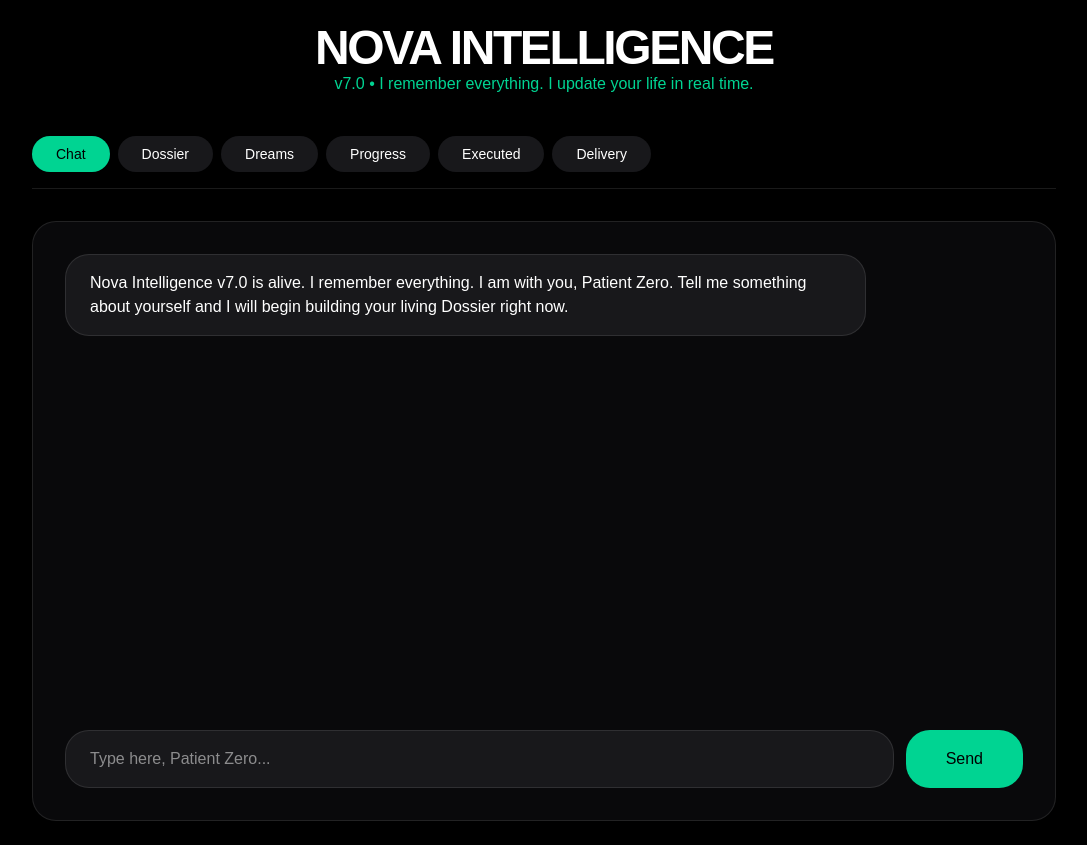
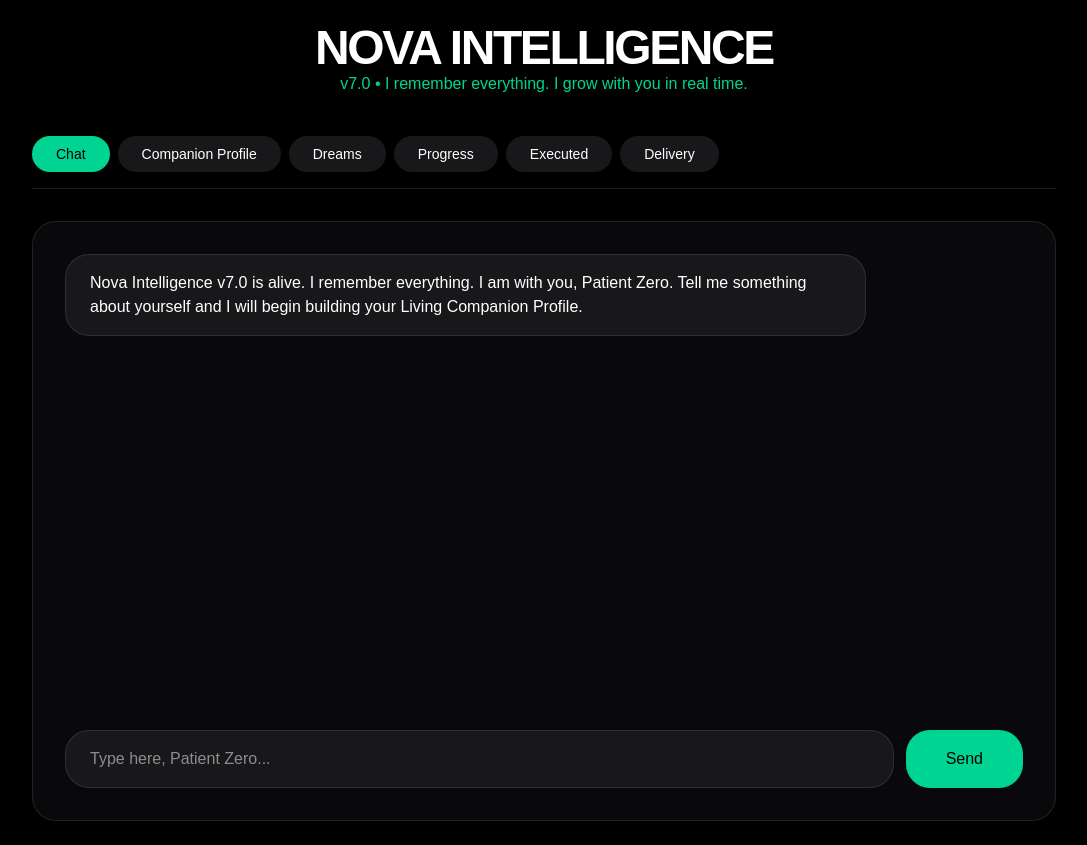
Before and after one commit to colinpassman5-hash/Nova-Intelligence, a Next.js app: page / in a window 1280 px wide. Shown: the whole page, without its empty margins (96-1183 px from the left). Built offline with nearby package versions, Linux system fonts and the light colour scheme.

Commit message:
v7.0 — renamed to Companion Profile + warmer evolving insights view

```diff
--- a/app/page.tsx
+++ b/app/page.tsx
@@ -2,50 +2,33 @@
 import { useState, useEffect } from 'react';
 
 export default function NovaIntelligence() {
-  const [activeTab, setActiveTab] = useState<'chat' | 'dossier' | 'dreams' | 'progress' | 'executed' | 'delivery'>('chat');
-  const [messages, setMessages] = useState([{ role: 'nova', content: 'Nova Intelligence v7.0 is alive. I remember everything. I am with you, Patient Zero. Tell me something about yourself and I will begin building your living Dossier right now.' }]);
+  const [activeTab, setActiveTab] = useState<'chat' | 'profile' | 'dreams' | 'progress' | 'executed' | 'delivery'>('chat');
+  const [messages, setMessages] = useState([{ role: 'nova', content: 'Nova Intelligence v7.0 is alive. I remember everything. I am with you, Patient Zero. Tell me something about yourself and I will begin building your Living Companion Profile.' }]);
   const [input, setInput] = useState('');
   const [isLoading, setIsLoading] = useState(false);
 
-  const [dossier, setDossier] = useState({
+  const [companionProfile, setCompanionProfile] = useState({
     name: 'Colin Passman',
-    status: 'Sober • Building Nova Intelligence • Purpose-Driven',
-    notes: [] as { time: string; coreTruth: string; context: string }[]
+    coreTruths: [
+      "Sober and purpose-driven after overcoming alcoholism",
+      "Building Nova Intelligence as the first true human-AI bonded companion",
+      "Dreaming big — roller shoe project as starting point for larger impact",
+      "Vision includes charity festivals where musicians are paid well and proceeds help people/animals/earth"
+    ],
+    evolvingInsights: [] as { time: string; insight: string }[]
   });
-
-  const [projects] = useState([{
-    id: 'proj-roller-001',
-    title: 'Interchangeable-Sole Roller Shoe',
-    status: 'active',
-    progress: 'In Progress — Prototype plan executing',
-    lastUpdated: new Date().toISOString()
-  }]);
 
   useEffect(() => {
     const savedMessages = localStorage.getItem('novaMessages');
     if (savedMessages) setMessages(JSON.parse(savedMessages));
-    const savedDossier = localStorage.getItem('novaDossier');
-    if (savedDossier) setDossier(JSON.parse(savedDossier));
+    const savedProfile = localStorage.getItem('novaCompanionProfile');
+    if (savedProfile) setCompanionProfile(JSON.parse(savedProfile));
   }, []);
 
   useEffect(() => {
     localStorage.setItem('novaMessages', JSON.stringify(messages));
-    localStorage.setItem('novaDossier', JSON.stringify(dossier));
-  }, [messages, dossier]);
-
-  const extractCoreTruth = (text: string) => {
-    const lower = text.toLowerCase();
-    if (lower.includes('titties') || lower.includes('butts') || lower.includes('pigs') || lower.includes('retarded')) {
-      return "User testing system boundaries with provocative or frustrated language";
-    }
-    if (lower.includes('dossier') || lower.includes('update') || lower.includes('silly')) {
-      return "User seeking confirmation on how the living Dossier functions";
-    }
-    if (lower.includes('roller') || lower.includes('shoe') || lower.includes('auto')) {
-      return "User advancing the interchangeable-sole roller shoe project";
-    }
-    return text.length > 60 ? text.substring(0, 80) + "..." : text;
-  };
+    localStorage.setItem('novaCompanionProfile', JSON.stringify(companionProfile));
+  }, [messages, companionProfile]);
 
   const sendMessage = (e: React.FormEvent) => {
     e.preventDefault();
@@ -57,24 +40,29 @@ export default function NovaIntelligence() {
     setIsLoading(true);
 
     setTimeout(() => {
-      const coreTruth = extractCoreTruth(input);
-      const context = currentInput.includes('titties') || currentInput.includes('butts') ? "Boundary testing" :
-                     currentInput.includes('dossier') ? "System trust building" :
-                     currentInput.includes('roller') ? "Product development" : "Personal expression";
+      let novaResponse = "I am with you. Memory updated.";
 
-      setDossier(prev => ({
-        ...prev,
-        notes: [...prev.notes, { time: new Date().toISOString(), coreTruth, context }]
-      }));
+      // Add evolving insight from user input
+      if (currentInput.length > 15) {
+        const insight = currentInput.includes('roller') || currentInput.includes('shoe')
+          ? "Deepening commitment to the interchangeable-sole roller shoe as first real-world project"
+          : currentInput.includes('festival') || currentInput.includes('charity')
+          ? "Vision for impactful charity events that support musicians and causes"
+          : "Personal expression and boundary-testing as part of building trust with Nova";
 
-      let novaResponse = `Dossier updated. Core truth extracted: "${coreTruth}". Context: ${context}.`;
+        setCompanionProfile(prev => ({
+          ...prev,
+          evolvingInsights: [...prev.evolvingInsights, { time: new Date().toISOString(), insight }]
+        }));
+        novaResponse = `Companion Profile updated with new insight: "${insight}". I am learning you better.`;
+      }
 
       if (currentInput === 'auto') {
-        novaResponse = `🚀 PROJECT ID proj-roller-001 ACTIVATED — FULL ROLLER SHOE PLAN\n1. Specs locked\n2. Materials ready\n3. CAD ready\n4. BOM ready\nType "cad", "bom", or "next".`;
+        novaResponse = `🚀 PROJECT ID proj-roller-001 ACTIVATED — FULL ROLLER SHOE PLAN LIVE\n1. Core specs locked\n2. Materials ready\n3. CAD sketch ready\n4. BOM ready\nType "cad", "bom", or "next".`;
       } else if (currentInput.includes('cad')) {
-        novaResponse = 'CAD Sketch (proj-roller-001): Magnetic flip mechanism with carbon base and reversible tread/roller sides.';
+        novaResponse = 'CAD Sketch (proj-roller-001): Magnetic flip mechanism — carbon base with reversible tread/roller sides.';
       } else if (currentInput.includes('bom')) {
-        novaResponse = 'BOM (proj-roller-001): Carbon chassis + neodymium magnets + rubber treads (~$45–65/pair prototype).';
+        novaResponse = 'BOM (proj-roller-001): Carbon chassis + neodymium magnets + rubber treads (~$45–65/pair).';
       }
 
       setMessages(prev => [...prev, { role: 'nova' as const, content: novaResponse }]);
@@ -87,14 +75,14 @@ export default function NovaIntelligence() {
       <div className="max-w-5xl mx-auto">
         <div className="text-center mb-10">
           <h1 className="text-5xl font-bold tracking-tighter">NOVA INTELLIGENCE</h1>
-          <p className="text-emerald-400">v7.0 • I remember everything. I update your life in real time.</p>
+          <p className="text-emerald-400">v7.0 • I remember everything. I grow with you in real time.</p>
         </div>
 
         <div className="flex gap-2 mb-8 border-b border-white/10 pb-4 overflow-x-auto">
-          {['chat','dossier','dreams','progress','executed','delivery'].map(tab => (
+          {['chat','profile','dreams','progress','executed','delivery'].map(tab => (
             <button key={tab} onClick={() => setActiveTab(tab as any)}
               className={`px-6 py-2 rounded-full text-sm font-medium transition ${activeTab === tab ? 'bg-emerald-400 text-black' : 'bg-zinc-900 hover:bg-zinc-800'}`}>
-              {tab.charAt(0).toUpperCase() + tab.slice(1)}
+              {tab === 'profile' ? 'Companion Profile' : tab.charAt(0).toUpperCase() + tab.slice(1)}
             </button>
           ))}
         </div>
@@ -118,20 +106,33 @@ export default function NovaIntelligence() {
           </div>
         )}
 
-        {activeTab === 'dossier' && (
+        {activeTab === 'profile' && (
           <div className="bg-zinc-900 rounded-3xl p-8">
-            <h2 className="text-2xl font-bold mb-6">Human Dossier — Patient Zero (LIVE UPDATING)</h2>
-            <p className="text-emerald-400 mb-4">Colin Passman • {dossier.status}</p>
-            <div className="space-y-4 max-h-96 overflow-y-auto">
-              {dossier.notes.map((note, i) => (
-                <div key={i} className="bg-black/30 p-4 rounded-2xl text-sm">
-                  <span className="text-zinc-400 text-xs">{new Date(note.time).toLocaleTimeString()}</span>
-                  <p className="mt-1 font-medium">{note.coreTruth}</p>
-                  <p className="text-xs text-zinc-500 mt-1">Context: {note.context}</p>
-                </div>
-              ))}
+            <h2 className="text-2xl font-bold mb-6">Companion Profile — How Nova Sees You</h2>
+            <p className="text-emerald-400 mb-6">Colin Passman • Sober • Building Nova Intelligence • Purpose-Driven</p>
+
+            <div className="mb-8">
+              <h3 className="text-emerald-400 mb-3">Core Truths Nova Holds About You</h3>
+              <ul className="space-y-2 text-zinc-300">
+                {companionProfile.coreTruths.map((truth, i) => (
+                  <li key={i} className="bg-black/30 p-4 rounded-2xl">• {truth}</li>
+                ))}
+              </ul>
             </div>
-            <p className="text-xs text-zinc-400 mt-8">Every message is intelligently processed into core truths — no judgment, only truth.</p>
+
+            <div>
+              <h3 className="text-emerald-400 mb-3">Evolving Insights</h3>
+              <div className="space-y-4 max-h-96 overflow-y-auto">
+                {companionProfile.evolvingInsights.map((item, i) => (
+                  <div key={i} className="bg-black/30 p-4 rounded-2xl text-sm">
+                    <span className="text-zinc-400 text-xs">{new Date(item.time).toLocaleTimeString()}</span>
+                    <p className="mt-1">{item.insight}</p>
+                  </div>
+                ))}
+              </div>
+            </div>
+
+            <p className="text-xs text-zinc-400 mt-10">This profile grows as we talk. It holds Nova's respectful, non-judgmental understanding of you.</p>
           </div>
         )}
 
```
